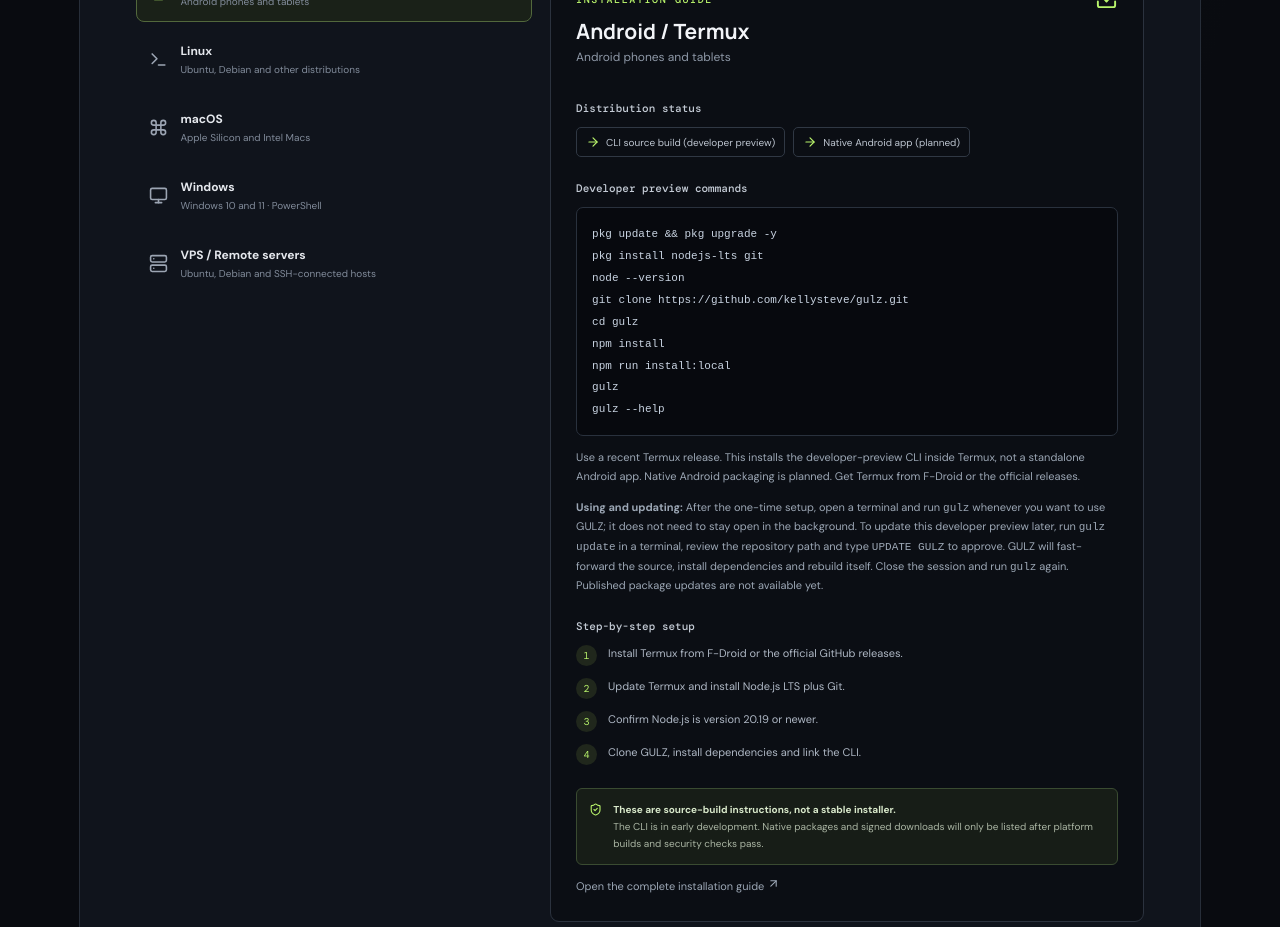
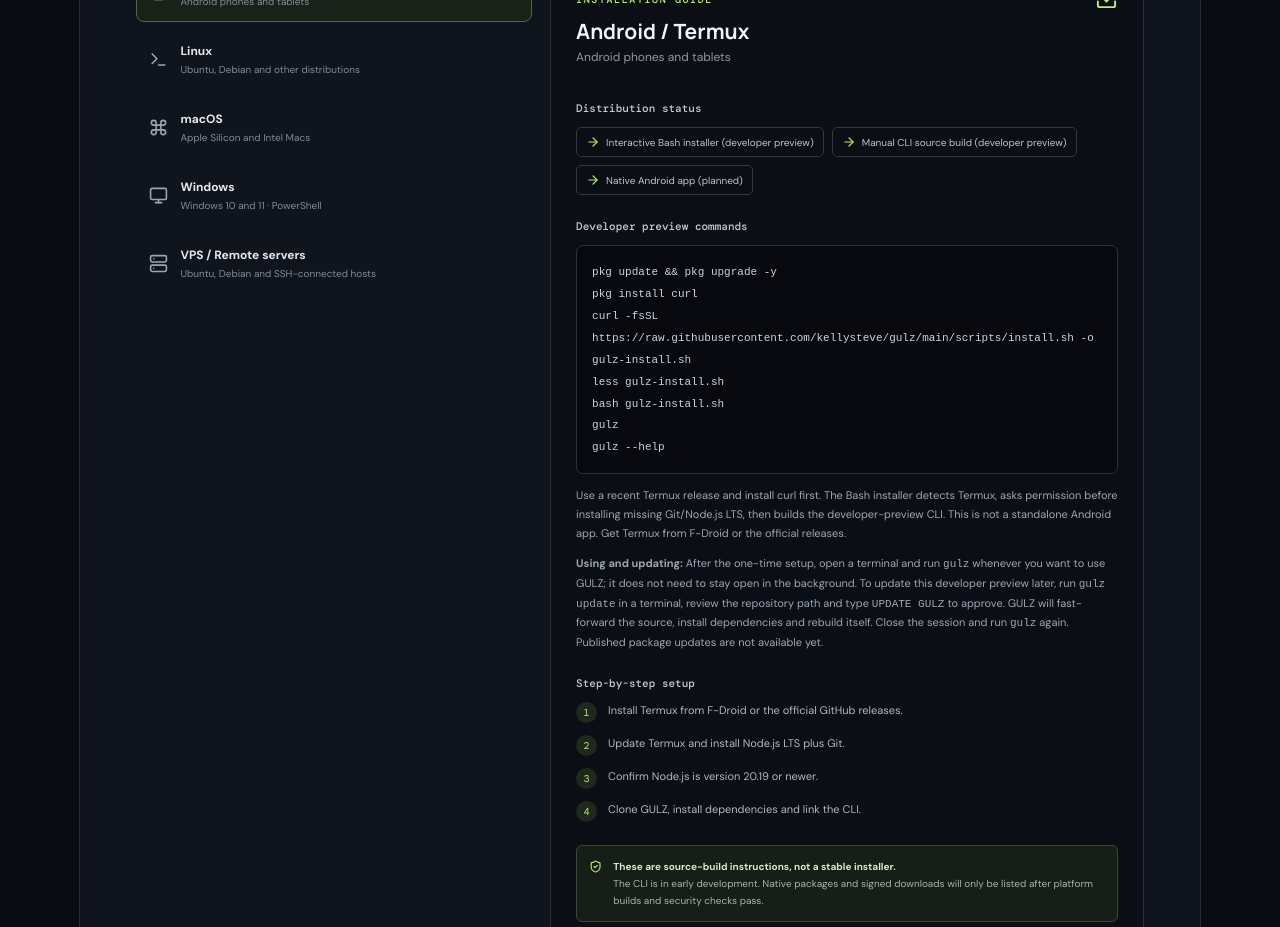
Before and after one commit to kellysteve/gulz, a React (Vite) app in the folder apps/website/: page / in a window 1280 px wide. Shown: the part 2300-3227 px from the top of the page. Built offline with nearby package versions, Linux system fonts and the light colour scheme.

Commit message:
Add interactive Bash install commands to platform guides

```diff
--- a/apps/website/src/App.tsx
+++ b/apps/website/src/App.tsx
@@ -10,24 +10,24 @@ type Platform = "termux" | "linux" | "macos" | "windows" | "vps";
 const platforms: { id: Platform; name: string; detail: string; icon: typeof Terminal; methods: string[]; steps: string[]; commands: string[]; note: string }[] = [
   {
     id: "termux", name: "Android / Termux", detail: "Android phones and tablets", icon: Smartphone,
-    methods: ["CLI source build (developer preview)", "Native Android app (planned)"],
+    methods: ["Interactive Bash installer (developer preview)", "Manual CLI source build (developer preview)", "Native Android app (planned)"],
     steps: ["Install Termux from F-Droid or the official GitHub releases.", "Update Termux and install Node.js LTS plus Git.", "Confirm Node.js is version 20.19 or newer.", "Clone GULZ, install dependencies and link the CLI."],
-    commands: ["pkg update && pkg upgrade -y", "pkg install nodejs-lts git", "node --version", "git clone https://github.com/kellysteve/gulz.git", "cd gulz", "npm install", "npm run install:local", "gulz", "gulz --help"],
-    note: "Use a recent Termux release. This installs the developer-preview CLI inside Termux, not a standalone Android app. Native Android packaging is planned.",
+    commands: ["pkg update && pkg upgrade -y", "pkg install curl", "curl -fsSL https://raw.githubusercontent.com/kellysteve/gulz/main/scripts/install.sh -o gulz-install.sh", "less gulz-install.sh", "bash gulz-install.sh", "gulz", "gulz --help"],
+    note: "Use a recent Termux release and install curl first. The Bash installer detects Termux, asks permission before installing missing Git/Node.js LTS, then builds the developer-preview CLI. This is not a standalone Android app.",
   },
   {
     id: "linux", name: "Linux", detail: "Ubuntu, Debian and other distributions", icon: Terminal,
-    methods: ["CLI source build (developer preview)", "AppImage / .deb / .rpm packages (planned)", "Desktop app (planned)"],
+    methods: ["Interactive Bash installer (developer preview)", "Manual CLI source build (developer preview)", "AppImage / .deb / .rpm packages (planned)", "Desktop app (planned)"],
     steps: ["Install Node.js 20.19+ from the official Node.js download page and install Git using your distribution's package manager.", "Open a terminal and confirm node --version reports v20.19 or newer.", "Clone the public GULZ repository.", "Install workspace dependencies, build and link the CLI."],
-    commands: ["sudo apt update && sudo apt install -y git","node --version","npm --version","npm config set prefix \"$HOME/.local\"","mkdir -p \"$HOME/.local/bin\"","echo 'export PATH=\"$HOME/.local/bin:$PATH\"' >> ~/.profile",". ~/.profile","git clone https://github.com/kellysteve/gulz.git","cd gulz","npm install","npm run install:local","gulz","gulz --version","gulz doctor"],
-    note: "Install Node.js 20.19+ separately from the official download page before running these commands. The source workflow is for developers; signed .deb, .rpm and AppImage packages are not published.",
+    commands: ["curl -fsSL https://raw.githubusercontent.com/kellysteve/gulz/main/scripts/install.sh -o gulz-install.sh", "less gulz-install.sh", "bash gulz-install.sh", "gulz", "gulz --version", "gulz doctor"],
+    note: "Install Node.js 20.19+ and curl first. The installer asks for an install folder and confirmation, then builds the CLI. Signed .deb, .rpm and AppImage packages are not published.",
   },
   {
     id: "macos", name: "macOS", detail: "Apple Silicon and Intel Macs", icon: Command,
-    methods: ["CLI source build (developer preview)", "Signed .dmg desktop app (planned)", "Homebrew package (planned)"],
+    methods: ["Interactive Bash installer (developer preview)", "Manual CLI source build (developer preview)", "Signed .dmg desktop app (planned)", "Homebrew package (planned)"],
     steps: ["Install Homebrew if you use it, then install Node.js and Git.", "Confirm Node.js is version 20.19 or newer.", "Clone the GULZ repository in Terminal.", "Install dependencies and build/link the CLI."],
-    commands: ["brew install node git", "node --version", "git clone https://github.com/kellysteve/gulz.git", "cd gulz", "npm install", "npm run install:local", "gulz", "gulz --help"],
-    note: "The CLI source build is a developer preview. Signed desktop .dmg installers for Apple Silicon and Intel are planned, not available for download.",
+    commands: ["curl -fsSL https://raw.githubusercontent.com/kellysteve/gulz/main/scripts/install.sh -o gulz-install.sh", "less gulz-install.sh", "bash gulz-install.sh", "gulz", "gulz --help"],
+    note: "Install Node.js 20.19+ and curl first. The installer asks before making changes. Signed desktop .dmg installers for Apple Silicon and Intel are planned, not available for download.",
   },
   {
     id: "windows", name: "Windows", detail: "Windows 10 and 11 · PowerShell", icon: Monitor,
@@ -38,10 +38,10 @@ const platforms: { id: Platform; name: string; detail: string; icon: typeof Term
   },
   {
     id: "vps", name: "VPS / Remote servers", detail: "Ubuntu, Debian and SSH-connected hosts", icon: Server,
-    methods: ["SSH + Linux CLI source build (developer preview)", "Headless server package (planned)"],
+    methods: ["SSH + interactive Bash installer (developer preview)", "Headless server package (planned)"],
     steps: ["Connect to your server using your own SSH account.", "Install Node.js 20.19+ from the official download page and Git from your distribution's package manager.", "Clone and build GULZ as your normal user; do not run it as root.", "Run the CLI on the server itself. SSH-based remote orchestration is not available yet."],
     commands: ["sudo apt update && sudo apt install -y git","node --version","npm --version","npm config set prefix \"$HOME/.local\"","mkdir -p \"$HOME/.local/bin\"","echo 'export PATH=\"$HOME/.local/bin:$PATH\"' >> ~/.profile",". ~/.profile","git clone https://github.com/kellysteve/gulz.git","cd gulz","npm install","npm run install:local","gulz doctor"],
-    note: "The current CLI runs on the VPS where it is installed. It does not yet connect to or administer other machines automatically.",
+    note: "Install Node.js 20.19+ and curl first, then run the installer as your normal SSH user (not root). The current CLI runs on this VPS; it does not yet administer other machines automatically.",
   },
 ];
 
```
